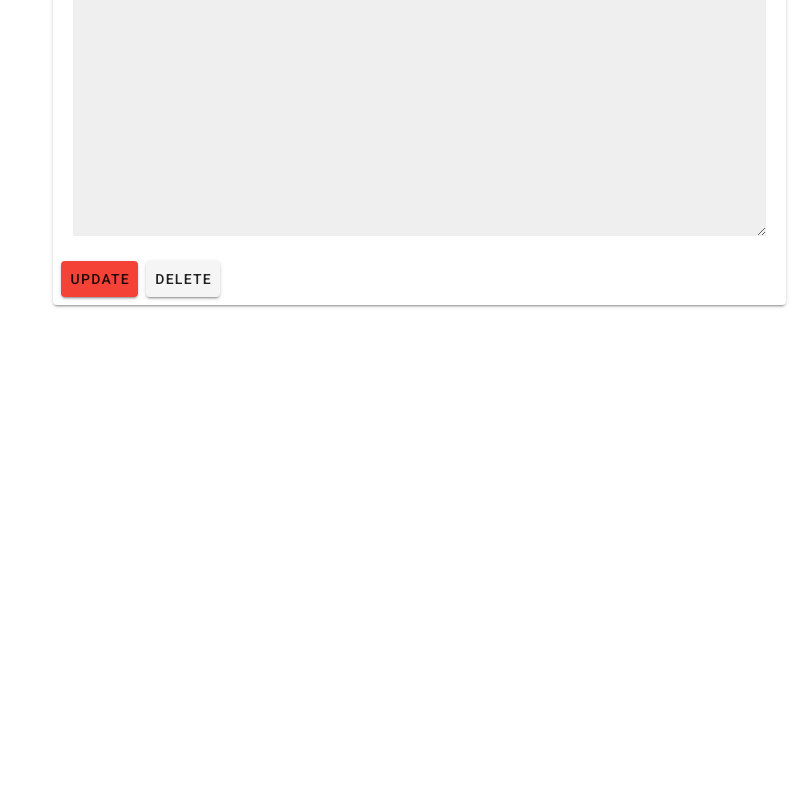
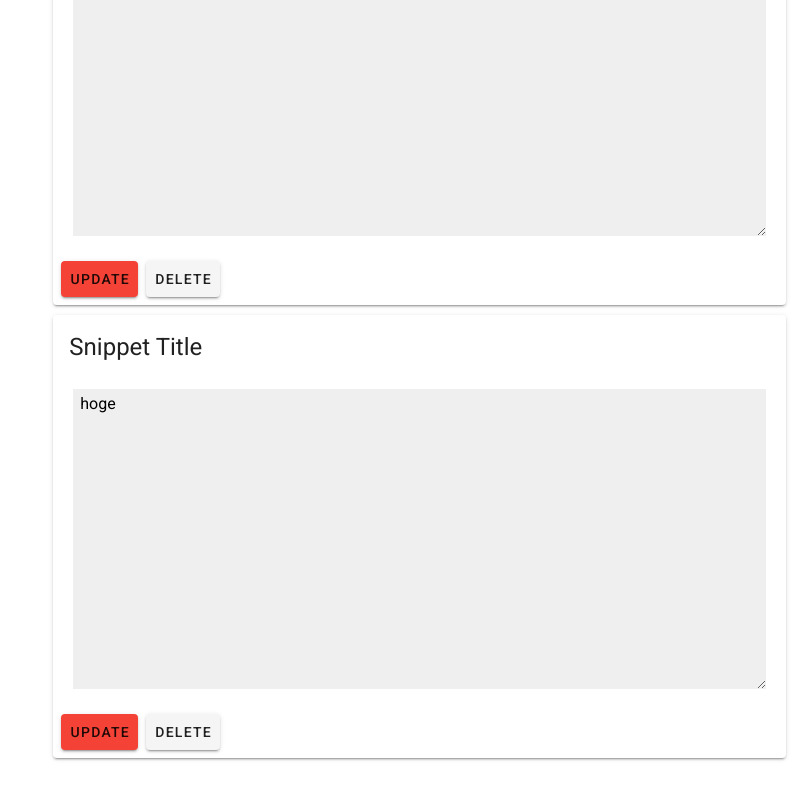
Before and after one commit to Taka2401/Vue.js-Snippet, a Vue app in the folder front/: page / in a window 1280 px wide. Shown: the part 224-1024 px from the top of the page, without its empty margins (482-1280 px from the left). Built offline with nearby package versions, Linux system fonts and the light colour scheme.

Commit message:
データを配列で複数表示

```diff
--- a/front/src/components/Index.vue
+++ b/front/src/components/Index.vue
@@ -16,14 +16,13 @@
           </div>
         </v-flex>
         <v-flex xs7>
-          <v-card style="margin-top:10px">
+          <v-card style="margin-top:10px" v-for="snippet in snippetList" :key="snippet.id">
             <v-card-title primary-title>
               <h3 class="headline">Snippet Title</h3>
             </v-card-title>
             <div style="margin: 10px 20px;">
               <textarea style='width:100%; height:300px; background-color:#efefef; padding:3px'> hoge </textarea>
             </div>
-
             <v-card-actions>
               <v-btn flat color="red">Update</v-btn>
               <v-btn flat color="gray">Delete</v-btn>
@@ -34,3 +33,13 @@
     </v-container>
   </div>
 </template>
+
+<script>
+export default {
+  data() {
+    return {
+      snippetList: ['','']
+    }
+  }
+}
+</script>
```
